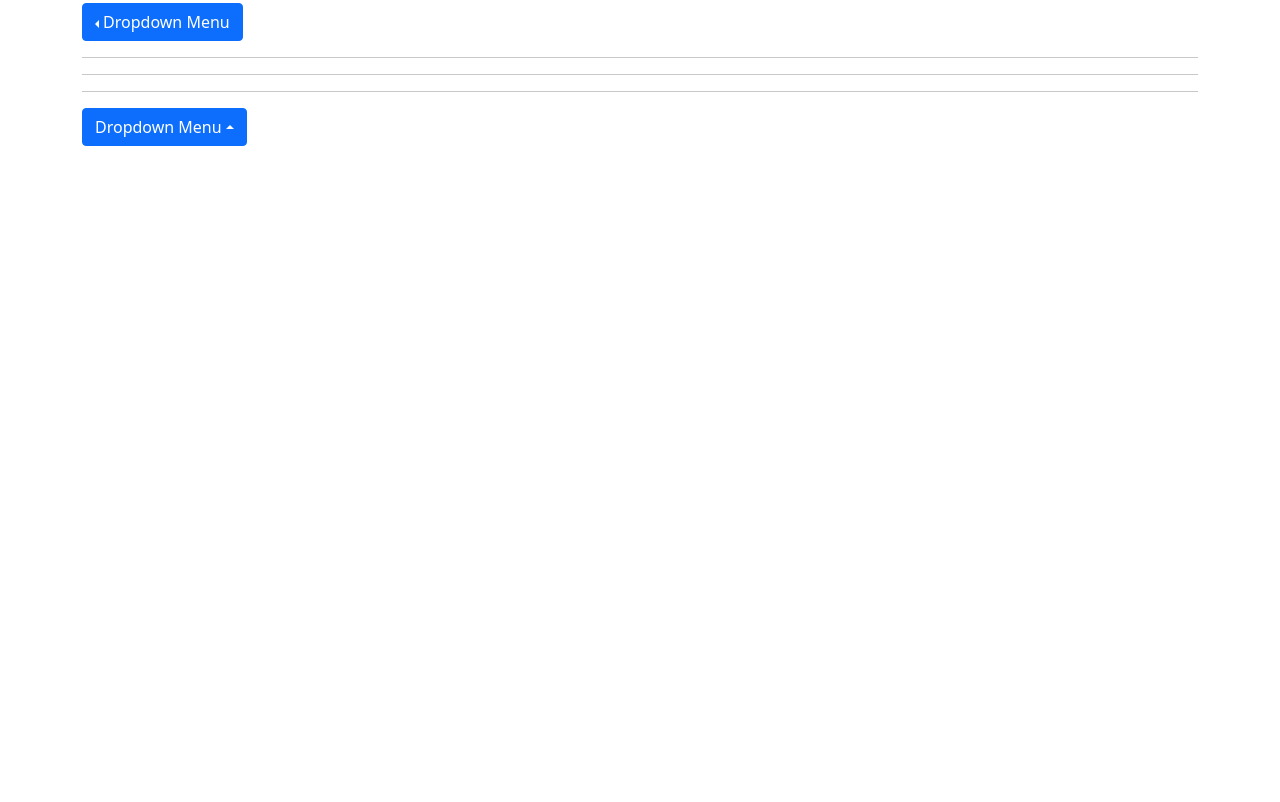
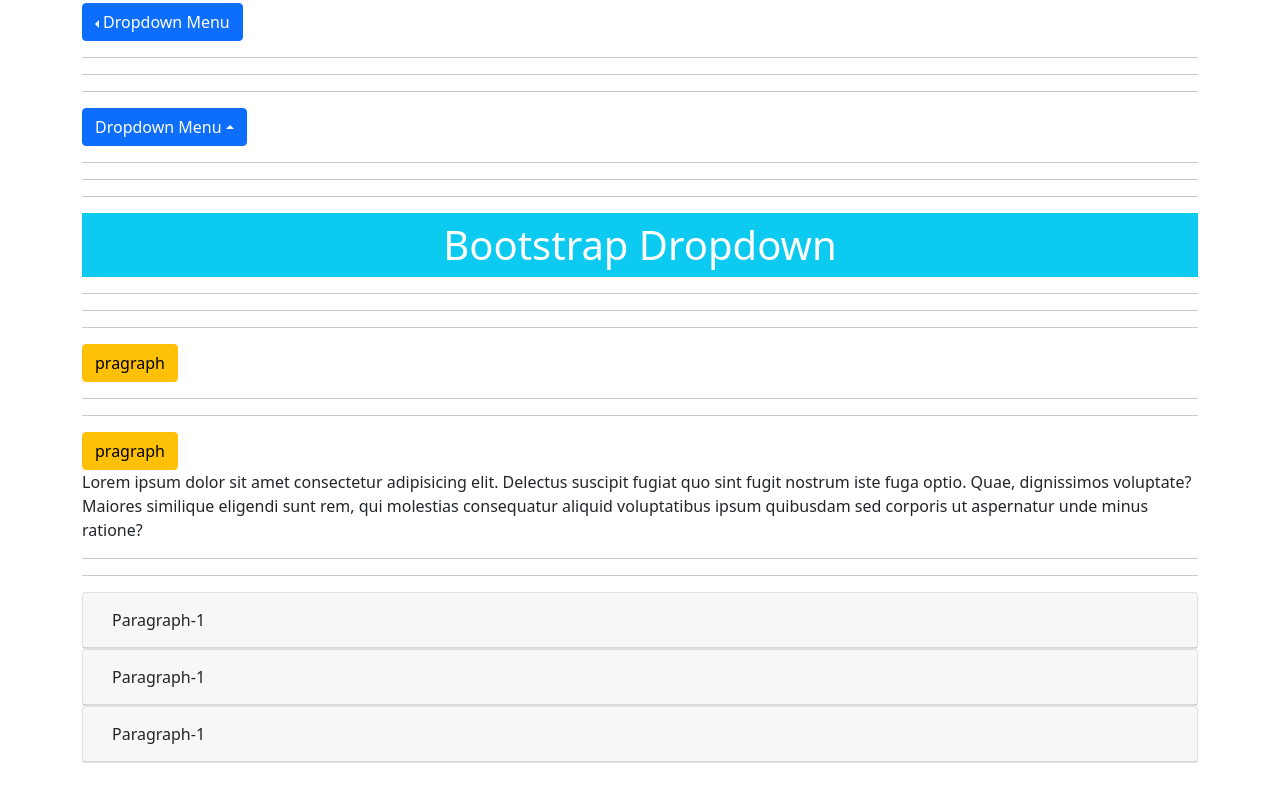
Before and after one commit to 123sshubham/bootstrap, a plain HTML site: page index3.html in a window 1280 px wide. Shown: the part 1241-2043 px from the top of the page. Before the commit the page ends 1627 px from the top, so only its background shows below. Drawn offline with nearby package versions, Linux system fonts and the light colour scheme.

Commit message:
Bootstrap collapse classess practice

```diff
--- a/index3.html
+++ b/index3.html
@@ -101,11 +101,15 @@
         <div class="dropdown">
             <a href="" class="btn btn-primary dropdown-toggle" data-bs-toggle="dropdown">Dropdown Menu</a>
             <ul class="dropdown-menu">
-                <li><h4 class="dropdown-header"> Category-1</h4></li>
+                <li>
+                    <h4 class="dropdown-header"> Category-1</h4>
+                </li>
                 <li class="dropdown-item">Menu-1</li>
                 <li class="dropdown-item">Menu-2</li>
                 <li class="dropdown-item">Menu-3</li>
-                <li><h4 class="dropdown-header"> Category-2</h4></li>
+                <li>
+                    <h4 class="dropdown-header"> Category-2</h4>
+                </li>
                 <li class="dropdown-item">Menu-4</li>
                 <li class="dropdown-item">Menu-5</li>
                 <li class="dropdown-item">Menu-6</li>
@@ -117,11 +121,15 @@
         <div class="dropdown">
             <a href="" class="btn btn-primary dropdown-toggle" data-bs-toggle="dropdown">Dropdown Menu</a>
             <ul class="dropdown-menu">
-                <li><h4 class="dropdown-header"> Category-1</h4></li>
+                <li>
+                    <h4 class="dropdown-header"> Category-1</h4>
+                </li>
                 <li class="dropdown-item">Menu-1</li>
                 <li class="dropdown-item">Menu-2</li>
                 <li class="dropdown-item active">Menu-3</li>
-                <li><h4 class="dropdown-header"> Category-2</h4></li>
+                <li>
+                    <h4 class="dropdown-header"> Category-2</h4>
+                </li>
                 <li class="dropdown-item disabled">Menu-4</li>
                 <li class="dropdown-item">Menu-5</li>
                 <li class="dropdown-item">Menu-6</li>
@@ -133,11 +141,15 @@
         <div class="dropdown dropend">
             <a href="" class="btn btn-primary dropdown-toggle" data-bs-toggle="dropdown">Dropdown Menu</a>
             <ul class="dropdown-menu">
-                <li><h4 class="dropdown-header"> Category-1</h4></li>
+                <li>
+                    <h4 class="dropdown-header"> Category-1</h4>
+                </li>
                 <li class="dropdown-item">Menu-1</li>
                 <li class="dropdown-item">Menu-2</li>
                 <li class="dropdown-item active">Menu-3</li>
-                <li><h4 class="dropdown-header"> Category-2</h4></li>
+                <li>
+                    <h4 class="dropdown-header"> Category-2</h4>
+                </li>
                 <li class="dropdown-item disabled">Menu-4</li>
                 <li class="dropdown-item">Menu-5</li>
                 <li class="dropdown-item">Menu-6</li>
@@ -149,11 +161,15 @@
         <div class="dropdown dropstart">
             <a href="" class="btn btn-primary dropdown-toggle" data-bs-toggle="dropdown">Dropdown Menu</a>
             <ul class="dropdown-menu">
-                <li><h4 class="dropdown-header"> Category-1</h4></li>
+                <li>
+                    <h4 class="dropdown-header"> Category-1</h4>
+                </li>
                 <li class="dropdown-item">Menu-1</li>
                 <li class="dropdown-item">Menu-2</li>
                 <li class="dropdown-item active">Menu-3</li>
-                <li><h4 class="dropdown-header"> Category-2</h4></li>
+                <li>
+                    <h4 class="dropdown-header"> Category-2</h4>
+                </li>
                 <li class="dropdown-item disabled">Menu-4</li>
                 <li class="dropdown-item">Menu-5</li>
                 <li class="dropdown-item">Menu-6</li>
@@ -165,16 +181,83 @@
         <div class="dropdown dropup">
             <a href="" class="btn btn-primary dropdown-toggle" data-bs-toggle="dropdown">Dropdown Menu</a>
             <ul class="dropdown-menu">
-                <li><h4 class="dropdown-header"> Category-1</h4></li>
+                <li>
+                    <h4 class="dropdown-header"> Category-1</h4>
+                </li>
                 <li class="dropdown-item">Menu-1</li>
                 <li class="dropdown-item">Menu-2</li>
                 <li class="dropdown-item active">Menu-3</li>
-                <li><h4 class="dropdown-header"> Category-2</h4></li>
+                <li>
+                    <h4 class="dropdown-header"> Category-2</h4>
+                </li>
                 <li class="dropdown-item disabled">Menu-4</li>
                 <li class="dropdown-item">Menu-5</li>
                 <li class="dropdown-item">Menu-6</li>
             </ul>
         </div>
+        <hr>
+        <hr>
+        <hr>
+        <h1 class="text-center bg-info p-2 text-white"> Bootstrap Dropdown</h1>
+        <hr>
+        <hr>
+        <hr>
+        <button class="btn btn-warning" data-bs-toggle="collapse" data-bs-target="#test">pragraph</button>
+        <div class="collapse" id="test">
+            <p>Lorem ipsum dolor sit amet consectetur adipisicing elit. Delectus suscipit fugiat quo sint fugit nostrum
+                iste fuga optio. Quae, dignissimos voluptate? Maiores similique eligendi sunt rem, qui molestias
+                consequatur aliquid voluptatibus ipsum quibusdam sed corporis ut aspernatur unde minus ratione?</p>
+        </div>
+        <hr>
+        <hr>
+        <button class="btn btn-warning" data-bs-toggle="collapse" data-bs-target="#test1">pragraph</button>
+        <div class="collapse show" id="test1">
+            <p>Lorem ipsum dolor sit amet consectetur adipisicing elit. Delectus suscipit fugiat quo sint fugit nostrum
+                iste fuga optio. Quae, dignissimos voluptate? Maiores similique eligendi sunt rem, qui molestias
+                consequatur aliquid voluptatibus ipsum quibusdam sed corporis ut aspernatur unde minus ratione?</p>
+        </div>
+        <hr>
+        <hr>
+        <div class="accordion">
+            <div class="card">
+                <div class="card-header">
+                    <button class="btn" data-bs-toggle="collapse" data-bs-target="#para-1">Paragraph-1</button>
+                </div>
+                <div class="card-body collapse" id="para-1" data-bs-parent="#accordion">
+                <p>Lorem ipsum dolor sit amet consectetur adipisicing elit. Deserunt neque, nemo sunt quaerat quod
+                    aspernatur harum delectus sapiente ipsa totam. Sapiente consectetur aspernatur amet, maiores
+                    consequuntur assumenda, accusamus accusantium quo ex laudantium enim eos totam est sunt saepe
+                    repellat voluptates.</p>
+                    </div>
+            </div>
+            <div class="card">
+                <div class="card-header">
+                    <button class="btn" data-bs-toggle="collapse" data-bs-target="#para-2">Paragraph-1</button>
+                </div>
+                <div class="card-body collapse" id="para-2" data-bs-parent="#accordion">
+                <p>Lorem ipsum dolor sit amet consectetur adipisicing elit. Deserunt neque, nemo sunt quaerat quod
+                    aspernatur harum delectus sapiente ipsa totam. Sapiente consectetur aspernatur amet, maiores
+                    consequuntur assumenda, accusamus accusantium quo ex laudantium enim eos totam est sunt saepe
+                    repellat voluptates.</p>
+                    </div>
+            </div>
+            <div class="card">
+                <div class="card-header">
+                    <button class="btn" data-bs-toggle="collapse" data-bs-target="#para-3">Paragraph-1</button>
+                </div>
+                <div class="card-body collapse" id="para-3" data-bs-parent="#accordion">
+                <p>Lorem ipsum dolor sit amet consectetur adipisicing elit. Deserunt neque, nemo sunt quaerat quod
+                    aspernatur harum delectus sapiente ipsa totam. Sapiente consectetur aspernatur amet, maiores
+                    consequuntur assumenda, accusamus accusantium quo ex laudantium enim eos totam est sunt saepe
+                    repellat voluptates.</p>
+                    </div>
+            </div>
+
+        </div>
+
+
+
+
         <br><br><br><br><br><br><br><br><br><br>
     </div>
     <script src="https://cdn.jsdelivr.net/npm/bootstrap@5.0.2/dist/js/bootstrap.bundle.min.js"
```
